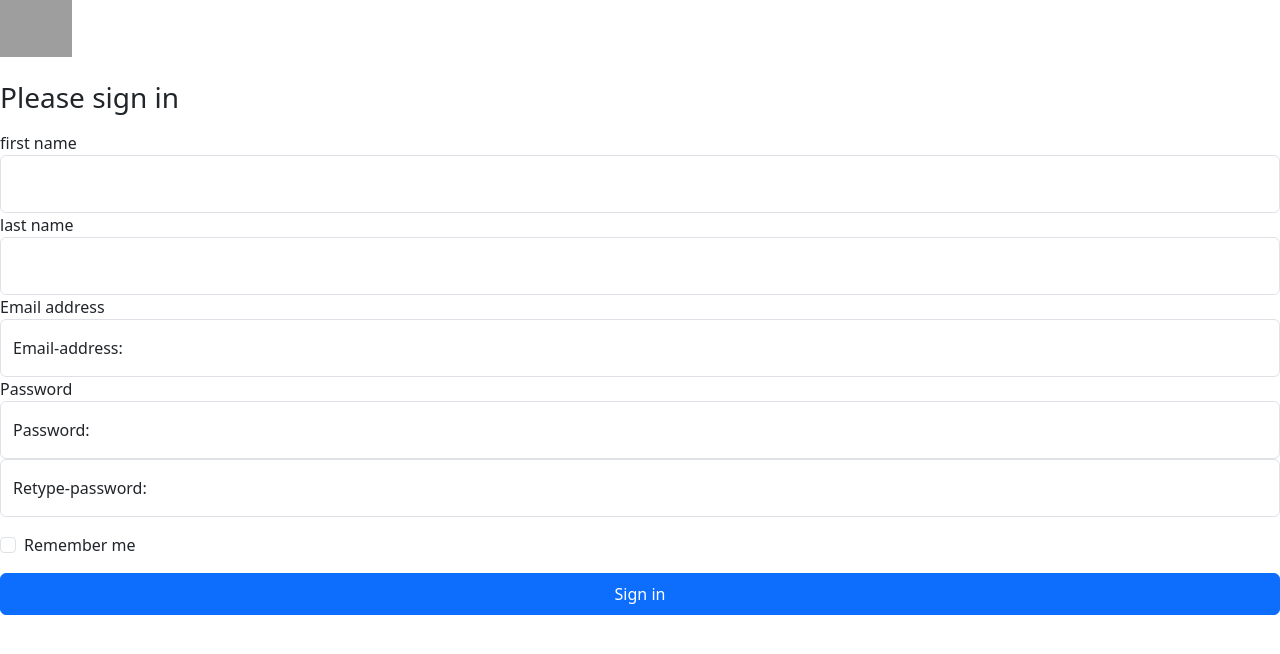
After one commit to lawandorder4/AurelioMotors, a Flask app: template templates/sign_up.html.jinja in a window 1280 px wide. The commit adds this page. Shown: the top 654 px of the page. Run offline with Flask 3, Linux system fonts and the light colour scheme; the template is opened without the code that fills it, so the values that code supplies are empty; grey boxes are pictures that could not be loaded.

Commit message:
progress

```diff
--- a/templates/components/navbar.html.jinja
+++ b/templates/components/navbar.html.jinja
@@ -10,7 +10,8 @@
           <a class="nav-link active" aria-current="page" href="#">Home</a>
         </li>
         <li class="nav-item">
-          <a class="nav-link" href="#">Link</a>
+          <a class="nav-link" href="/sign_up">Sign up</a>
+          <div class="alert alert-warning" role="alert">
         </li>
         <li class="nav-item dropdown">
           <a class="nav-link dropdown-toggle" href="#" role="button" data-bs-toggle="dropdown" aria-expanded="false">
--- /dev/null
+++ b/templates/sign_up.html.jinja
@@ -0,0 +1,77 @@
+
+
+<!doctype html>
+<html lang="en">
+  <head>
+    <meta charset="utf-8">
+    <meta name="viewport" content="width=device-width, initial-scale=1">
+    <title>Signin Template · Bootstrap v5.3</title>
+
+   <link href="https://cdn.jsdelivr.net/npm/bootstrap@5.3.3/dist/css/bootstrap.min.css" rel="stylesheet" integrity="sha384-QWTKZyjpPEjISv5WaRU9OFeRpok6YctnYmDr5pNlyT2bRjXh0JMhjY6hW+ALEwIH" crossorigin="anonymous">
+     <link href="sign-in.css" rel="stylesheet">
+  </head>
+  <body>
+
+  <main class="form-signin w- m-auto">
+  <form action="/sign_up" method="post">
+    <img class="mb-4" src="/docs/5.3/assets/brand/bootstrap-logo.svg" alt="" width="72" height="57">
+    <h1 class="h3 mb-3 fw-normal">Please sign in</h1>
+
+
+
+     <label for="floatingInput">first name</label>
+    <div class="form-floating ">
+      <input type="text" class="form-control" id="floatingInput" placeholder="name@example.com">
+
+    </div>
+
+
+
+     <label for="floatingInput">last name</label>
+    <div class="form-floating">
+      <input type="text" class="form-control" id="floatingInput" placeholder="name@example.com">
+
+    </div>
+
+
+
+
+
+    <label for="floatingInput">Email address</label>
+    <div class="form-floating">
+      <input type="email" class="form-control" id="floatingInput" placeholder="name@example.com">
+      <label for="floatingInput">Email-address:</label>
+    </div>
+
+    <label for="floatingInput">Password</label>
+    <div class="form-floating">
+      <input type="password" class="form-control" id="floatingPassword" placeholder="Password">
+      <label for="floatingPassword">Password:</label>
+    </div>
+
+     <div class="form-floating">
+      <input type="password" class="form-control" id="floatingPassword" placeholder="Password">
+      <label for="floatingPassword">Retype-password:</label>
+    </div>
+
+
+    <div class="form-check text-start my-3">
+      <input class="form-check-input" type="checkbox" value="remember-me" id="flexCheckDefault">
+      <label class="form-check-label" for="flexCheckDefault">
+        Remember me
+      </label>
+    </div>
+    <button class="btn btn-primary w-100 py-2" type="submit">Sign in</button>
+
+  </form>
+</main>
+
+
+
+  <script src="https://cdn.jsdelivr.net/npm/bootstrap@5.3.3/dist/js/bootstrap.bundle.min.js" integrity="sha384-YvpcrYf0tY3lHB60NNkmXc5s9fDVZLESaAA55NDzOxhy9GkcIdslK1eN7N6jIeHz" crossorigin="anonymous"></script>
+
+
+  </body>
+
+
+</html>
```
